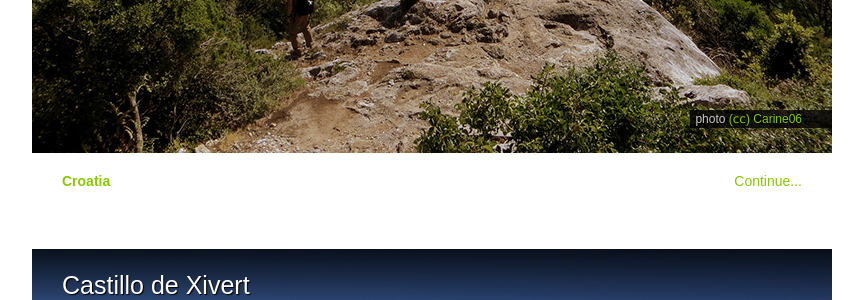
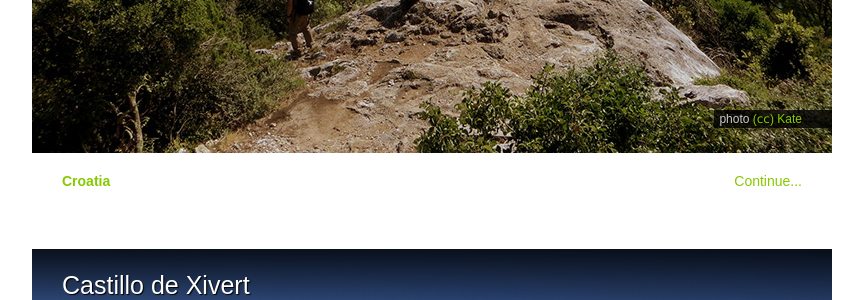
Before and after one commit to crawlingout/unexplored, a Jekyll site: the page built from index.html, in a window 1280 px wide and 900 px high, scrolled down 2897 px. Shown: the part 148-448 px from the top of the window, without its empty margins (33-896 px from the left). Built offline with Jekyll 4.4.1, drawn with Linux system fonts in a browser that asks for light colours; Markdown is read by kramdown in place of the engine named in the settings; the list of posts is cut into pages by our own code; comment, search, counter and statistics services are not loaded.

Commit message:
Name of a photographer updated

```diff
--- a/_posts/2014-06-25-mljet-island.markdown
+++ b/_posts/2014-06-25-mljet-island.markdown
@@ -7,11 +7,11 @@ continent: Europe
 image: '/i/croatia/mljet-island/view.jpg'
 imageheight: 558
 imagealt: "Mljet Island, Croatia"
-imageby: 'photo <a title="license CC BY-SA 2.0" href="https://creativecommons.org/licenses/by-sa/2.0/">(<em>cc</em>)</a> <a href="https://flic.kr/p/giEqqj">Carine06</a>'
+imageby: 'photo <a title="license CC BY-SA 2.0" href="https://creativecommons.org/licenses/by-sa/2.0/">(<em>cc</em>)</a> <a href="https://flic.kr/p/giEqqj">Kate</a>'
 imagelink: 'https://flic.kr/p/giEqqj'
 imagedesc: ""
 by:
-- 'Carine06'
+- 'Kate'
 - 'Nik_Sorokin'
 - 'Ocus Focus'
 - 'karlnorling'
```
